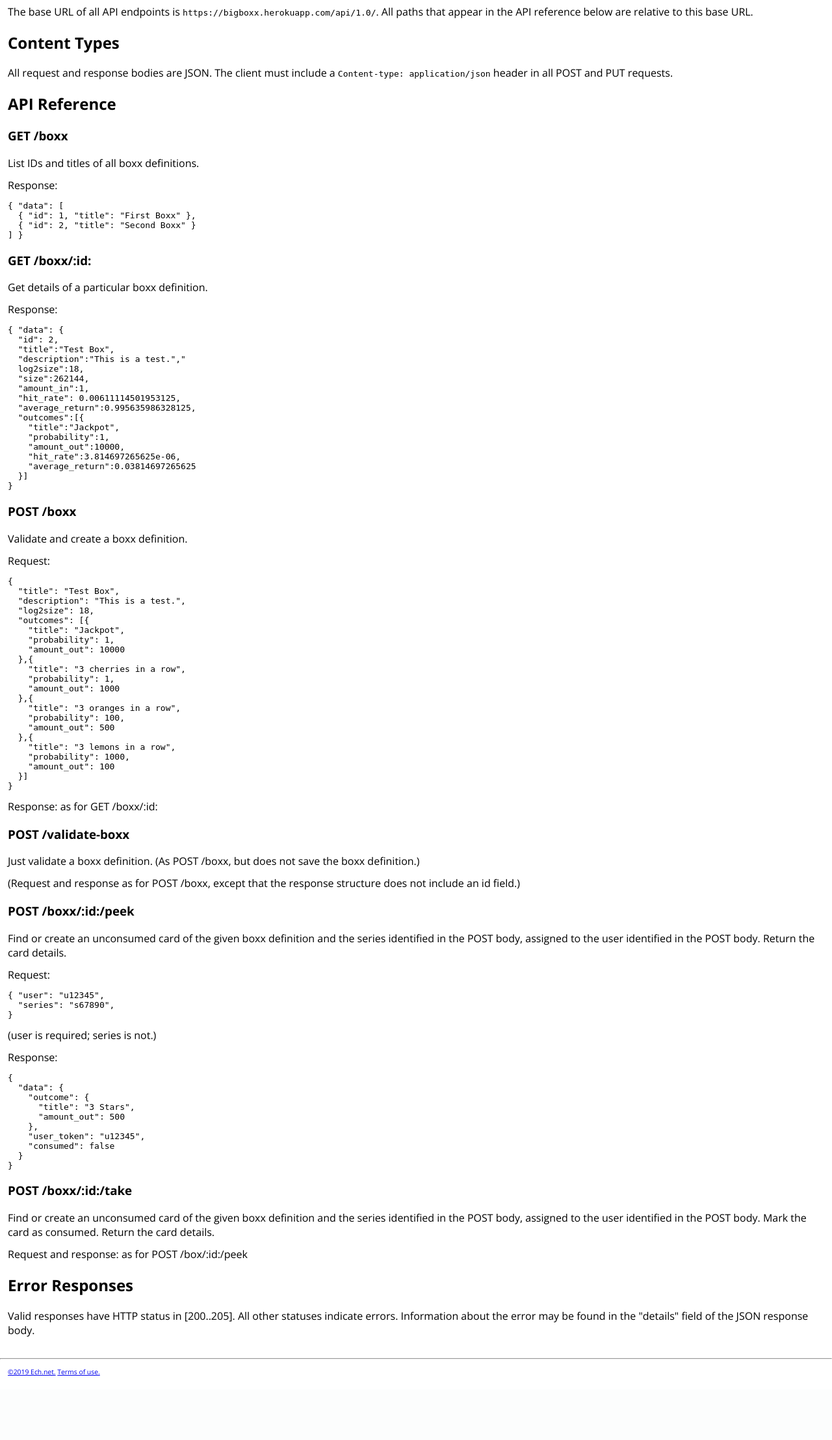
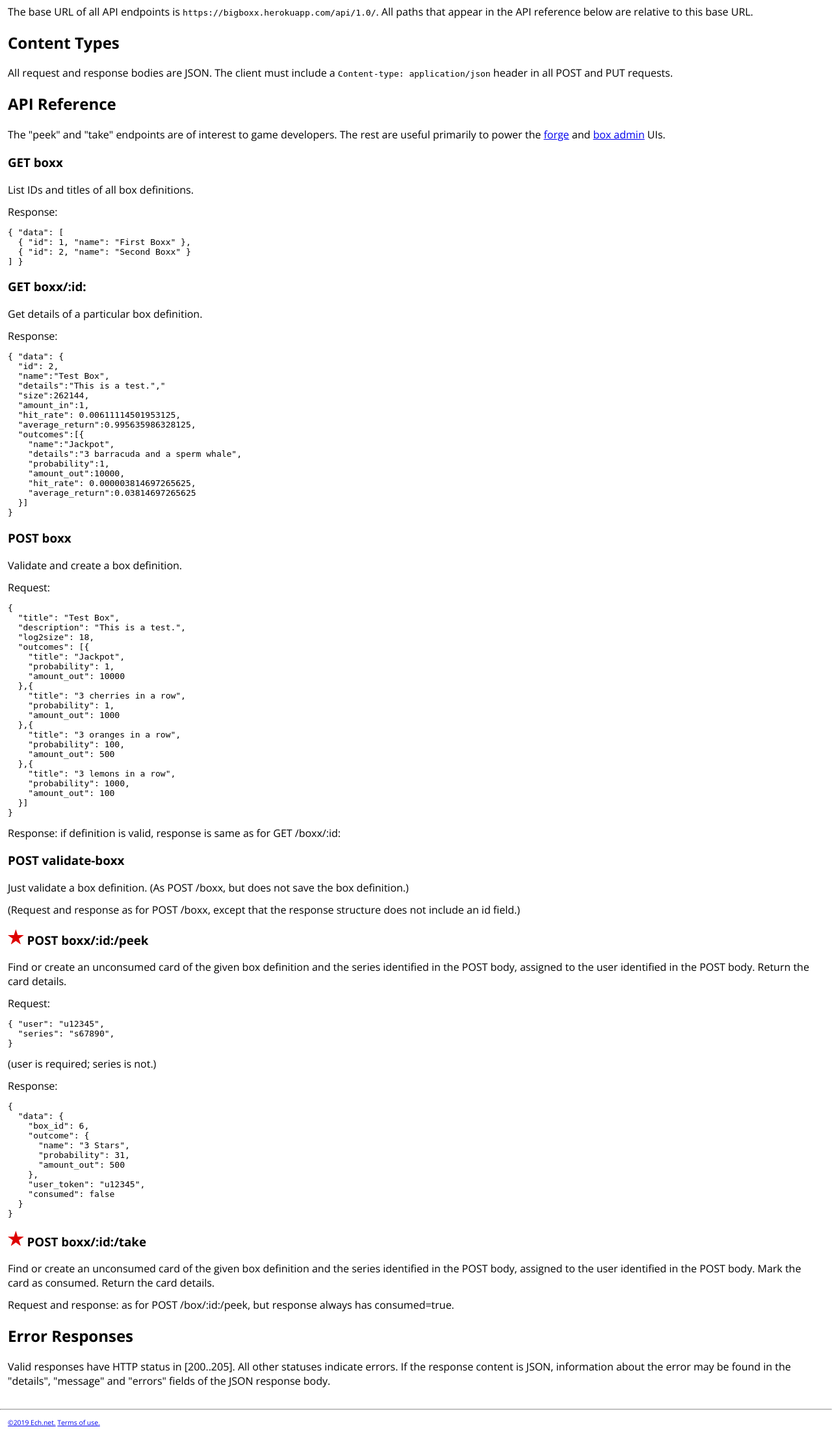
Before and after one commit to EchNet/bigboxx, a Django app: page /docs in a window 1280 px wide. Shown: the part 259-2475 px from the top of the page at 65% size. Before the commit the page ends 2376 px from the top, so only its background shows below. Run offline with Django 3.2, Linux system fonts and the light colour scheme; parts of the project's set-up code (start-up, migrations or seed data) failed here and were passed over.

Commit message:
Clean up docs.

```diff
--- a/templates/docs.html
+++ b/templates/docs.html
@@ -19,39 +19,42 @@
   </p>
   <h2>API Reference</h2>
 
-<h3>GET /boxx</h3>
-<p>List IDs and titles of all boxx definitions.</p>
+<p>The "peek" and "take" endpoints are of interest to game developers.  The rest are useful
+primarily to power the <a href="/forge">forge</a> and <a href="box_admin">box admin</a> UIs.</p>
+
+<h3>GET boxx</h3>
+<p>List IDs and titles of all box definitions.</p>
 <p>Response: <pre>
 { "data": [
-  { "id": 1, "title": "First Boxx" },
-  { "id": 2, "title": "Second Boxx" }
+  { "id": 1, "name": "First Boxx" },
+  { "id": 2, "name": "Second Boxx" }
 ] }</pre>
 </p>
 
-<h3>GET /boxx/:id:</h3>
-<p>Get details of a particular boxx definition.</p>
+<h3>GET boxx/:id:</h3>
+<p>Get details of a particular box definition.</p>
 <p>Response: <pre>
 { "data": {
   "id": 2,
-  "title":"Test Box",
-  "description":"This is a test.","
-  log2size":18,
+  "name":"Test Box",
+  "details":"This is a test.","
   "size":262144,
   "amount_in":1,
   "hit_rate": 0.00611114501953125,
   "average_return":0.995635986328125,
   "outcomes":[{
-    "title":"Jackpot",
+    "name":"Jackpot",
+    "details":"3 barracuda and a sperm whale",
     "probability":1,
     "amount_out":10000,
-    "hit_rate":3.814697265625e-06,
+    "hit_rate": 0.000003814697265625,
     "average_return":0.03814697265625
   }]
 }</pre>
 </p>
 
-<h3>POST /boxx</h3>
-<p>Validate and create a boxx definition.</p>
+<h3>POST boxx</h3>
+<p>Validate and create a box definition.</p>
 <p>Request: <pre>
 {
   "title": "Test Box",
@@ -77,15 +80,20 @@
 }
 </pre>
 </p>
-<p>Response: as for GET /boxx/:id:</p>
+<p>Response: if definition is valid, response is same as for GET /boxx/:id:</p>
 
-<h3>POST /validate-boxx</h3>
-<p>Just validate a boxx definition. (As POST /boxx, but does not save the boxx definition.)</p>
+<h3>POST validate-boxx</h3>
+<p>Just validate a box definition. (As POST /boxx, but does not save the box definition.)</p>
 <p>(Request and response as for POST /boxx, except that the response structure does not include an id field.)</p>
 
-<h3>POST /boxx/:id:/peek</h3>
+<h3>
+<svg xmlns="http://www.w3.org/2000/svg" viewbox="0 0 1235 1175" width="24.7" height="23.5">
+<path fill="#de0000" d="M0,449h1235l-999,726 382-1175 382,1175z"/>
+</svg>
+POST boxx/:id:/peek
+</h3>
 <p>
-Find or create an unconsumed card of the given boxx definition
+Find or create an unconsumed card of the given box definition
 and the series identified in the POST body, assigned to the user identified in the POST body.
 Return the card details.</p>
 <p>Request: <pre>
@@ -97,8 +105,10 @@ Return the card details.</p>
 <p>Response: <pre>
 {
   "data": {
+    "box_id": 6,
     "outcome": {
-      "title": "3 Stars",
+      "name": "3 Stars",
+      "probability": 31,
       "amount_out": 500
     },
     "user_token": "u12345",
@@ -107,17 +117,21 @@ Return the card details.</p>
 }</pre>
 </p>
 
-<h3>POST /boxx/:id:/take</h3>
+<h3>
+<svg xmlns="http://www.w3.org/2000/svg" viewbox="0 0 1235 1175" width="24.7" height="23.5">
+<path fill="#de0000" d="M0,449h1235l-999,726 382-1175 382,1175z"/>
+</svg>
+POST boxx/:id:/take</h3>
 <p>
-Find or create an unconsumed card of the given boxx definition
+Find or create an unconsumed card of the given box definition
 and the series identified in the POST body, assigned to the user identified in the POST body.
 Mark the card as consumed.  Return the card details.</p>
-<p>Request and response: as for POST /box/:id:/peek </p>
+<p>Request and response: as for POST /box/:id:/peek, but response always has consumed=true.</p>
 
   <h2>Error Responses</h2>
   <p>
     Valid responses have HTTP status in [200..205].  All other statuses indicate errors.
-    Information about the error may be found in the "details" field of the JSON response
-    body.
+    If the response content is JSON, information about the error may be found in the
+    "details", "message" and "errors" fields of the JSON response body.
   </div>
 {% endblock content %}
```
